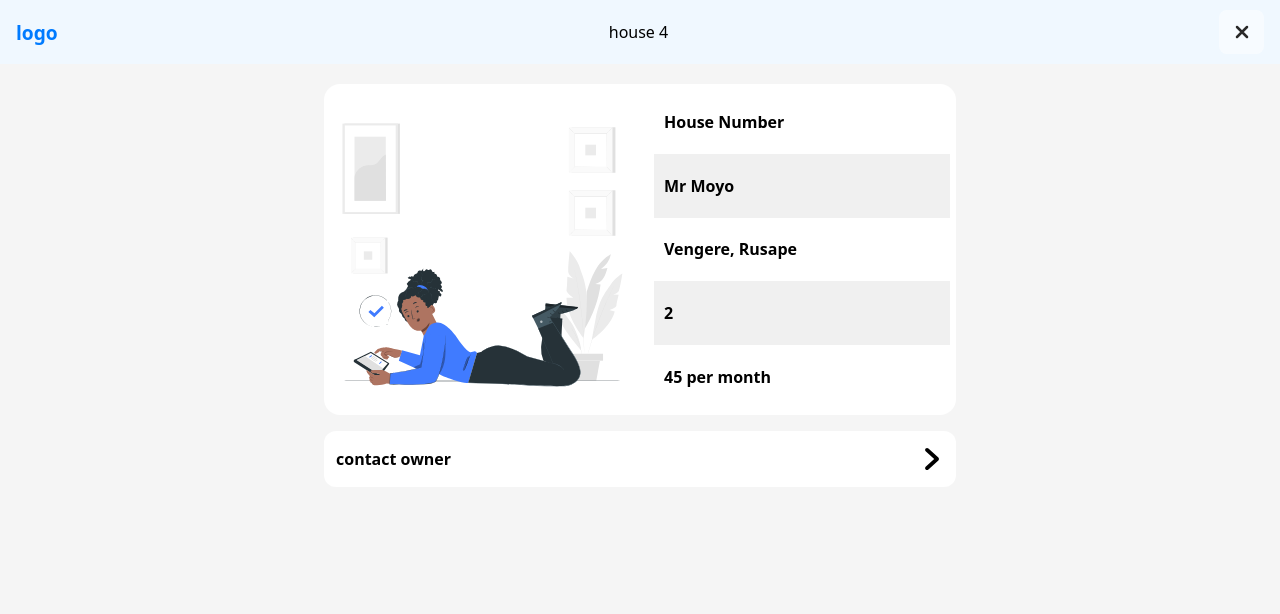
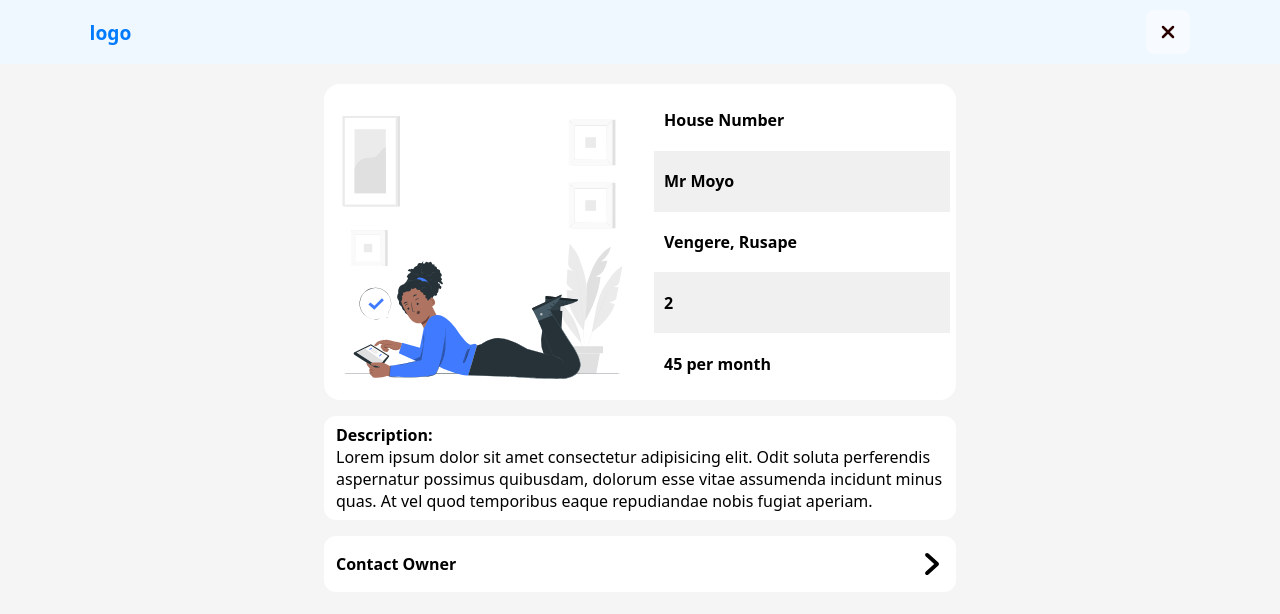
Before and after one commit to cyberrhyc/housegrep, a Django app: template mainApp/templates/proppages/property.html in a window 1280 px wide. Shown: the top 614 px of the page. Run offline with Django 4.2, Linux system fonts and the light colour scheme; the template is opened without the code that fills it, so the values that code supplies are empty.

Commit message:
style pages 5

```diff
--- a/mainApp/templates/proppages/property.html
+++ b/mainApp/templates/proppages/property.html
@@ -31,7 +31,7 @@
         width: 100%;
         display: flex;
         justify-content: space-between;
-        padding: 0 clamp(1%, 16px, 4em);
+        padding: 0 clamp(7%, 16px, 4em);
         box-sizing: border-box;
         background-color: aliceblue;
         height: clamp(8%, 7vh, 24px);
@@ -128,7 +128,7 @@
     }
 
     .i {
-        padding: 010px;
+        padding: 0 10px;
     }
 
     .i:nth-child(odd) {
@@ -164,11 +164,29 @@
         justify-items: center;
     }
 
+    .homedets {
+        width: 100%;
+        background-color: white;
+        height: 56px;
+        border-radius: 12px;
+        padding: 8px 12px;
+        display: flex;
+        flex-direction: column;
+        box-sizing: border-box;
+        align-content: center;
+        justify-content: space-between;
+        justify-items: center;
+    }
+
     .svgic {
         height: 24px;
         width: 24px;
         display: grid;
         place-content: center;
+    }
+
+    .hfitcont {
+        height: fit-content;
     }
 </style>
 
@@ -177,9 +195,9 @@
         <div class="logo">
             logo
         </div>
-        <div class="housedescription">
+        <!-- <div class="housedescription">
             house 4
-        </div>
+        </div> -->
         <div class="actions">
             <img src="close.svg" alt="" srcset="" class="svgic">
         </div>
@@ -206,8 +224,19 @@
                     </div>
                 </div>
             </div>
+            <div class="homedets  hfitcont">
+                <span class="fw600">
+                    Description:
+                </span>
+                <span>
+                    Lorem ipsum dolor sit amet consectetur adipisicing elit. Odit soluta perferendis aspernatur possimus
+                    quibusdam, dolorum esse vitae assumenda incidunt minus quas. At vel quod temporibus eaque
+                    repudiandae
+                    nobis fugiat aperiam.
+                </span>
+            </div>
             <div class="contactowner fw600">
-                <span>contact owner</span>
+                <span>Contact Owner</span>
                 <span><img src="next.svg" alt="" srcset="" class="svgic"></span>
             </div>
 
```
Also changed, not shown: mainApp/templates/proppages/close.svg.
